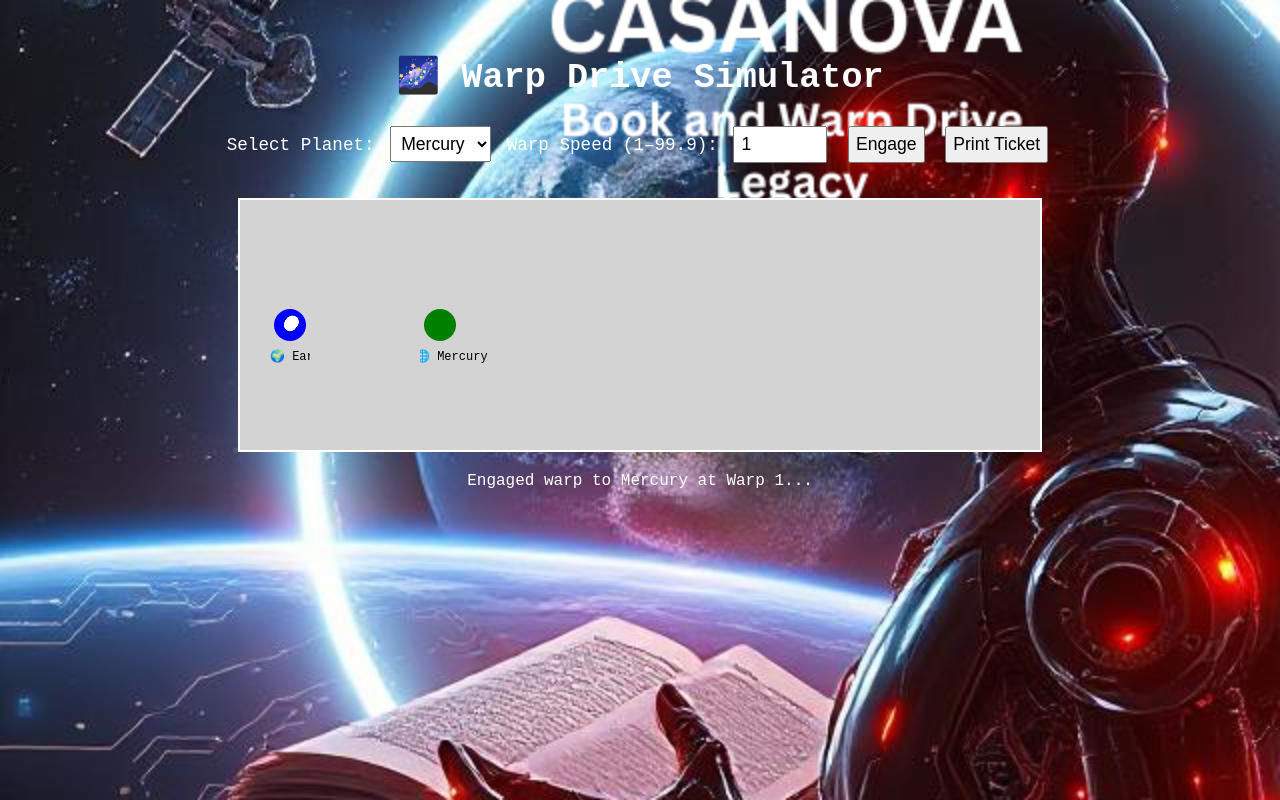
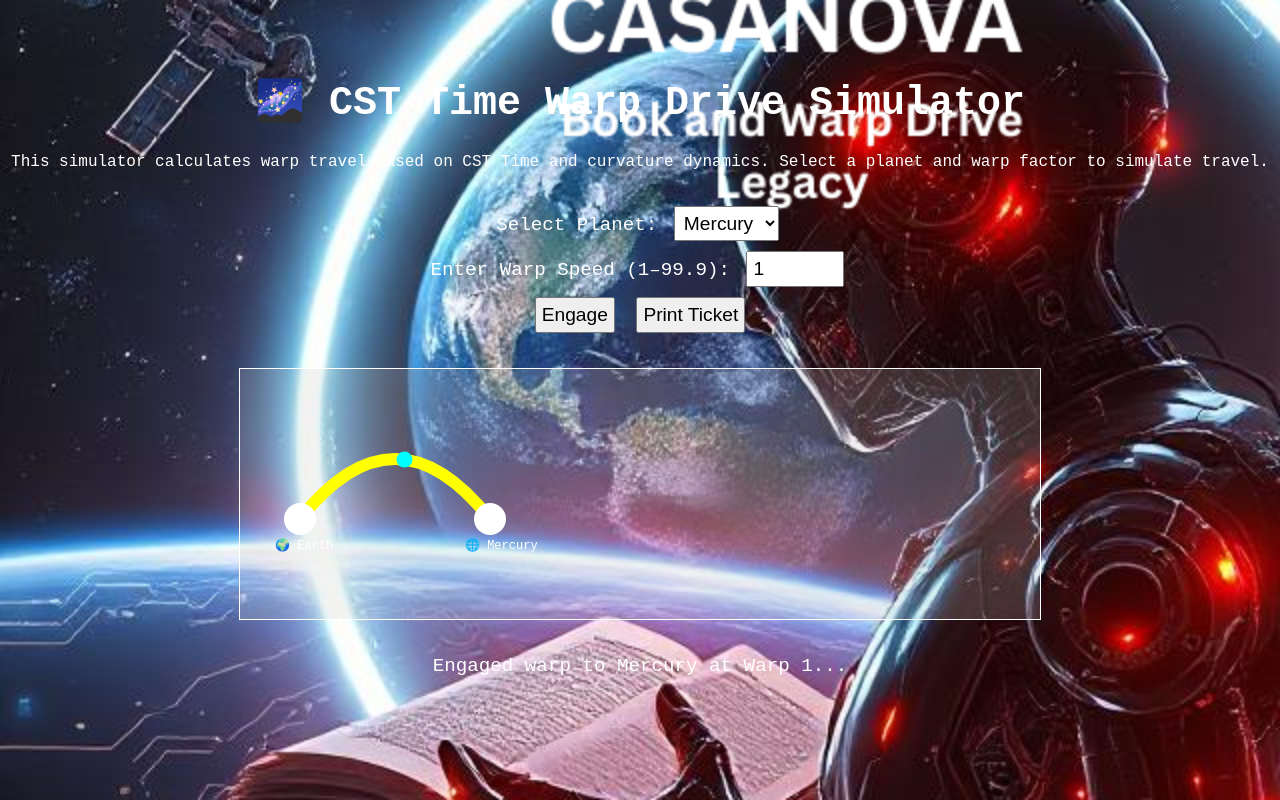
Before and after one commit to gabinoc67/interstellar-star-clock, a plain HTML site: page warp-drive.html in a window 1280 px wide. Both pictures are taken after a click on the button "Engage". Drawn offline with Linux system fonts and the light colour scheme.

Commit message:
This version improves the visual accuracy of warp travel paths
Earth and destination planets are larger and clearly spaced apart.

Planet names use readable size 12 fonts.

The warp line is now thicker (12px) for visibility.

Background uses the full CASANOVA image.

Ship is visible and travels smoothly across the curved line.

No other functions or logic were changed.

```diff
--- a/warp-drive.html
+++ b/warp-drive.html
@@ -2,7 +2,7 @@
 <html>
 <head>
   <meta charset="UTF-8">
-  <title>✨ Warp Drive Simulator</title>
+  <title>🚀 Casanova Warp Drive Simulator</title>
   <style>
     body {
       margin: 0;
@@ -12,45 +12,49 @@
       background-size: cover;
       color: white;
       text-align: center;
-      padding-top: 30px;
+      padding-top: 50px;
     }
     h1 {
-      font-size: 2.2em;
+      font-size: 2.5em;
     }
-    .controls {
-      margin-top: 20px;
-      font-size: 1.1em;
+    .controls, .result {
+      margin-top: 30px;
+      font-size: 1.2em;
     }
     select, input, button {
       font-size: 1em;
       margin: 5px;
-      padding: 6px;
+      padding: 5px;
     }
     canvas {
       margin-top: 30px;
-      border: 2px solid white;
-      background: lightgray;
+      border: 1px solid white;
+      background-color: rgba(200,200,200,0.2);
     }
   </style>
 </head>
 <body>
-  <h1>🌌 Warp Drive Simulator</h1>
+  <h1>🌌 CST Time Warp Drive Simulator</h1>
+  <p>This simulator calculates warp travel based on CST Time and curvature dynamics. Select a planet and warp factor to simulate travel.</p>
+
   <div class="controls">
-    <label>Select Planet:</label>
+    <label>Select Planet: </label>
     <select id="planet">
       <option value="Mercury">Mercury</option>
       <option value="Venus">Venus</option>
       <option value="Mars">Mars</option>
       <option value="Neptune">Neptune</option>
-    </select>
-    <label>Warp Speed (1–99.9):</label>
-    <input type="number" id="warpFactor" min="1" max="99.9" step="0.1" value="1">
+    </select><br>
+
+    <label>Enter Warp Speed (1–99.9): </label>
+    <input type="number" id="warpFactor" min="1" max="99.9" step="0.1" value="1"><br>
+
     <button onclick="engageWarp()">Engage</button>
     <button onclick="printTicket()">Print Ticket</button>
   </div>
 
   <canvas id="simCanvas" width="800" height="250"></canvas>
-  <div id="status" style="margin-top: 15px;"></div>
+  <div class="result" id="status"></div>
 
   <script>
     const distances = {
@@ -61,95 +65,130 @@
     };
 
     const planetPositions = {
-      Mercury: 200,
-      Venus: 300,
+      Mercury: 250,
+      Venus: 350,
       Mars: 500,
-      Neptune: 750
+      Neptune: 720
     };
 
     let latestTicketData = {};
 
     function engageWarp() {
       const planet = document.getElementById("planet").value;
-      const warp = parseFloat(document.getElementById("warpFactor").value);
+      const warpInput = document.getElementById("warpFactor");
+      let warp = parseFloat(warpInput.value);
 
       if (isNaN(warp) || warp < 1 || warp > 99.9) {
-        alert("Enter warp between 1 and 99.9");
+        alert("Please enter a valid warp factor between 1 and 99.9.");
+        warpInput.focus();
         return;
       }
 
       const distance = distances[planet];
-      const c = 186282;
-      const warpSpeed = warp * c;
+      const lightSpeed = 186282;
+      const warpSpeed = warp * lightSpeed;
       const travelSeconds = distance / warpSpeed;
 
-      const departure = new Date();
-      const arrival = new Date(departure.getTime() + travelSeconds * 1000);
+      const departureTime = new Date();
+      const arrivalTime = new Date(departureTime.getTime() + travelSeconds * 1000);
 
-      latestTicketData = { planet, warp, departure, arrival, travelSeconds };
+      latestTicketData = {
+        planet,
+        warp,
+        departure: departureTime,
+        arrival: arrivalTime,
+        travelSeconds
+      };
 
       const canvas = document.getElementById("simCanvas");
       const ctx = canvas.getContext("2d");
       ctx.clearRect(0, 0, canvas.width, canvas.height);
 
-      const earthX = 50;
-      const planetX = planetPositions[planet];
+      ctx.strokeStyle = "yellow";
+      ctx.lineWidth = 12;
+
+      const startX = 60;
+      const endX = planetPositions[planet];
+      const controlX = (startX + endX) / 2;
+      const controlY = 100 - 70 / warp; // curve higher at lower warp
+
+      // Draw warp curve
+      ctx.beginPath();
+      ctx.moveTo(startX, 150);
+      ctx.quadraticCurveTo(controlX, controlY, endX, 150);
+      ctx.stroke();
 
       // Draw Earth
-      ctx.fillStyle = "blue";
+      ctx.fillStyle = "white";
       ctx.beginPath();
-      ctx.arc(earthX, 125, 16, 0, 2 * Math.PI);
+      ctx.arc(startX, 150, 16, 0, 2 * Math.PI);
       ctx.fill();
-      ctx.fillStyle = "black";
       ctx.font = "12px Courier New";
-      ctx.fillText("🌍 Earth", earthX - 20, 160);
+      ctx.fillText("🌍 Earth", startX - 25, 180);
 
-      // Draw Destination Planet
-      ctx.fillStyle = "green";
+      // Draw destination planet
       ctx.beginPath();
-      ctx.arc(planetX, 125, 16, 0, 2 * Math.PI);
+      ctx.arc(endX, 150, 16, 0, 2 * Math.PI);
       ctx.fill();
-      ctx.fillStyle = "black";
-      ctx.font = "12px Courier New";
-      ctx.fillText("🌐 " + planet, planetX - 25, 160);
+      ctx.fillText("🌐 " + planet, endX - 25, 180);
 
-      // Animate Ship
-      let shipX = earthX;
-      const shipSpeed = (planetX - earthX) / (travelSeconds * 10); // control pace
-      const pathHeight = 60 / warp; // higher curve on lower warp
+      // Animate ship
+      let progress = 0;
+      const shipInterval = setInterval(() => {
+        ctx.clearRect(0, 0, canvas.width, canvas.height);
+        ctx.strokeStyle = "yellow";
+        ctx.lineWidth = 12;
+        ctx.beginPath();
+        ctx.moveTo(startX, 150);
+        ctx.quadraticCurveTo(controlX, controlY, endX, 150);
+        ctx.stroke();
 
-      const interval = setInterval(() => {
-        ctx.clearRect(earthX + 20, 80, planetX - earthX - 40, 90);
+        // Redraw Earth and planet
         ctx.fillStyle = "white";
         ctx.beginPath();
-        const y = 125 - pathHeight * Math.sin(Math.PI * (shipX - earthX) / (planetX - earthX));
-        ctx.arc(shipX, y, 6, 0, 2 * Math.PI);
+        ctx.arc(startX, 150, 16, 0, 2 * Math.PI);
         ctx.fill();
-        shipX += shipSpeed;
-        if (shipX >= planetX) {
-          clearInterval(interval);
+        ctx.fillText("🌍 Earth", startX - 25, 180);
+        ctx.beginPath();
+        ctx.arc(endX, 150, 16, 0, 2 * Math.PI);
+        ctx.fill();
+        ctx.fillText("🌐 " + planet, endX - 25, 180);
+
+        // Draw ship
+        const t = progress;
+        const shipX = (1 - t) * (1 - t) * startX + 2 * (1 - t) * t * controlX + t * t * endX;
+        const shipY = (1 - t) * (1 - t) * 150 + 2 * (1 - t) * t * controlY + t * t * 150;
+        ctx.fillStyle = "cyan";
+        ctx.beginPath();
+        ctx.arc(shipX, shipY, 8, 0, 2 * Math.PI);
+        ctx.fill();
+
+        progress += 0.01;
+        if (progress > 1) {
+          clearInterval(shipInterval);
           document.getElementById("status").innerText = `Arrived at ${planet} in ${travelSeconds.toFixed(2)} seconds.`;
         }
-      }, 60);
+      }, 50);
 
       document.getElementById("status").innerText = `Engaged warp to ${planet} at Warp ${warp}...`;
     }
 
     function printTicket() {
       if (!latestTicketData.planet) {
-        alert("Warp engagement required first.");
+        alert("Please engage warp travel first.");
         return;
       }
       const { planet, warp, departure, arrival, travelSeconds } = latestTicketData;
       const win = window.open('', '', 'width=400,height=600');
       win.document.write('<pre>');
-      win.document.write(`🪐 Milky Way Warp Ticket\n`);
-      win.document.write(`Planet: ${planet}\n`);
+      win.document.write(`🌌 Milky Way Warp Ticket\n`);
+      win.document.write(`Destination: ${planet}\n`);
       win.document.write(`Warp Factor: ${warp}\n`);
-      win.document.write(`Departure (CST): ${departure.toLocaleTimeString()}\n`);
-      win.document.write(`Arrival (CST): ${arrival.toLocaleTimeString()}\n`);
-      win.document.write(`Duration: ${Math.floor(travelSeconds / 60)} min ${Math.round(travelSeconds % 60)} sec\n`);
+      win.document.write(`CST Departure: ${departure.toLocaleTimeString()}\n`);
+      win.document.write(`CST Arrival: ${arrival.toLocaleTimeString()}\n`);
+      win.document.write(`CST Duration: ${Math.floor(travelSeconds / 60)} min ${Math.round(travelSeconds % 60)} sec\n`);
       win.document.write('</pre>');
+      win.document.close();
       win.print();
     }
   </script>
```
